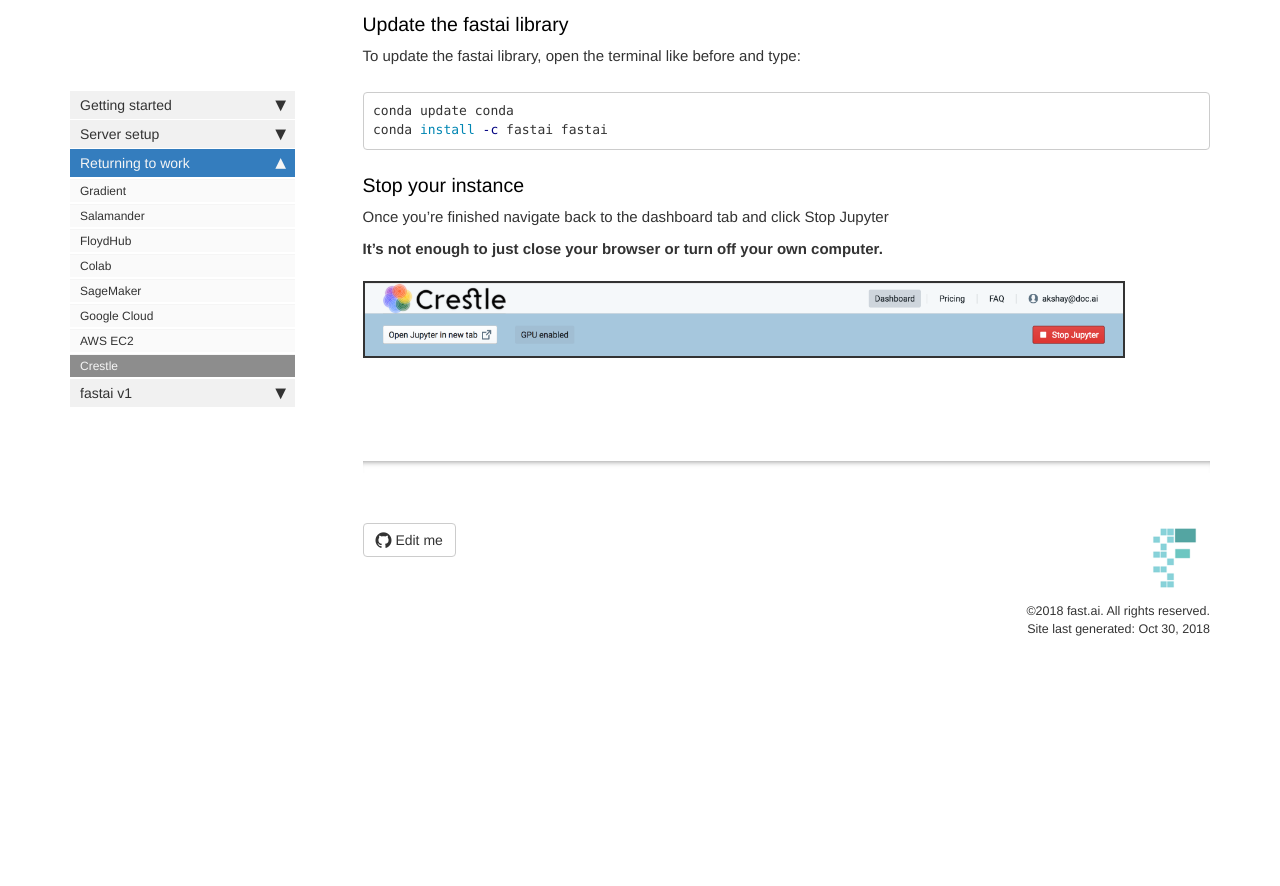
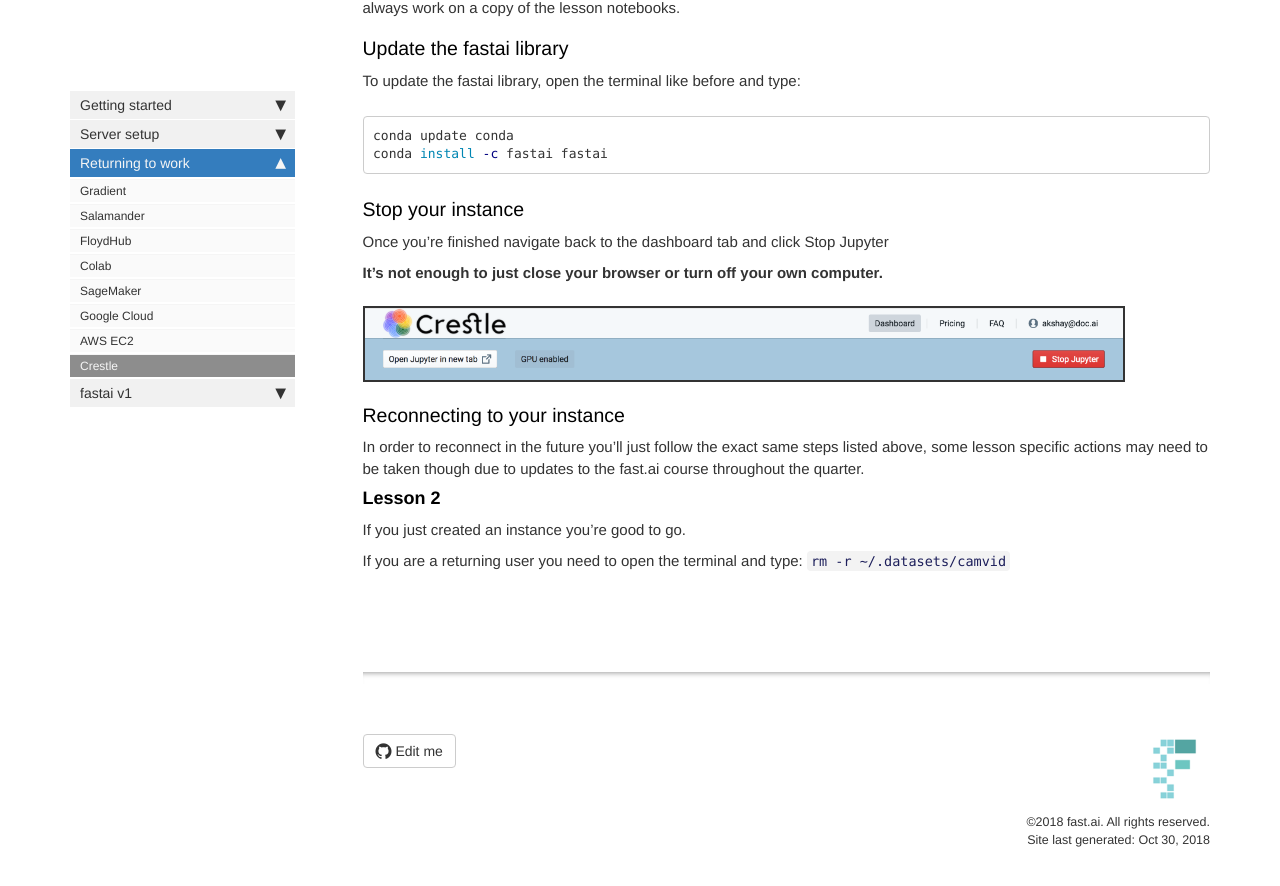
Before and after one commit to tamersalama/course-v3, a Jekyll site: the page built from docs/update_crestle.md, in a window 1280 px wide and 900 px high, scrolled down 1434 px. Shown: the top 886 px of the window. Built offline with Jekyll 4.4.1, drawn with Linux system fonts in a browser that asks for light colours; nearby versions of some CDN libraries; comment, search, counter and statistics services are not loaded; before the commit the page ends 2122 px from its top, so only the background shows below that; some of the changed text lies outside the part shown.

Commit message:
Updated description for returning users re lesson2 (#63)
Added info for returning users who will need to update their volume to the latest copy of the datasets.

```diff
--- a/docs/update_crestle.md
+++ b/docs/update_crestle.md
@@ -48,3 +48,13 @@
 **It's not enough to just close your browser or turn off your own computer.**
 
 <img alt="" src="/images/crestle/stop_jupyter.png" class="screenshot">
+
+### Reconnecting to your instance
+
+In order to reconnect in the future you'll just follow the exact same steps listed above, some lesson specific actions may need to be taken though due to updates to the fast.ai course throughout the quarter.
+
+#### Lesson 2
+
+If you just created an instance you're good to go.
+
+If you are a returning user you need to open the terminal and type: `rm -r ~/.datasets/camvid`
```
